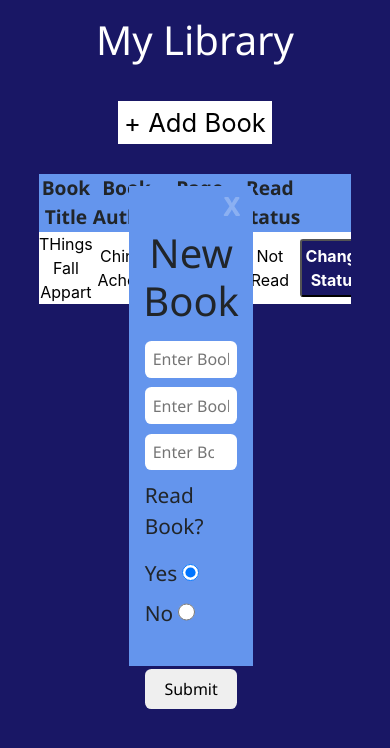
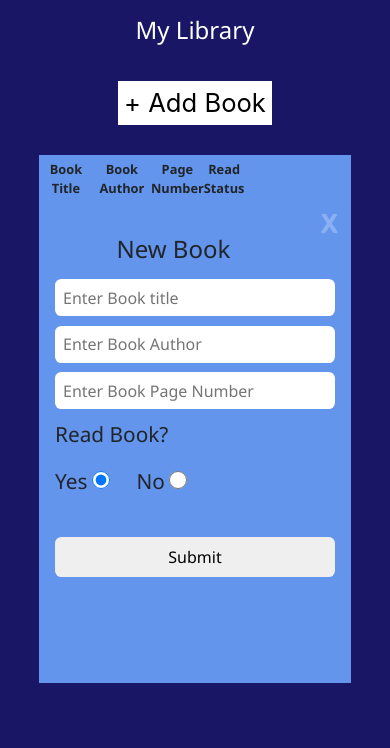
Before and after one commit to Zubenna/library, a plain HTML site: page index.html in a window 390 px wide. Both pictures are taken after a click on the link "+ Add Book". Drawn offline with nearby package versions, Linux system fonts and the light colour scheme.

Commit message:
Adding responsiveness for mobile device

```diff
--- a/style/style.css
+++ b/style/style.css
@@ -149,3 +149,23 @@ th {
 input[type='button'] {
   margin-top: 2rem;
 }
+
+@media only screen and (min-width: 280px) and (max-width: 767.9px) {
+  th {
+    font-size: 0.8rem;
+  }
+
+  #table-body button {
+    font-size: 0.6rem;
+  }
+
+  #enter-book {
+    width: 80%;
+    top: 24%;
+    left: 10%;
+  }
+
+  h1 {
+    font-size: 1.5rem;
+  }
+}
```
